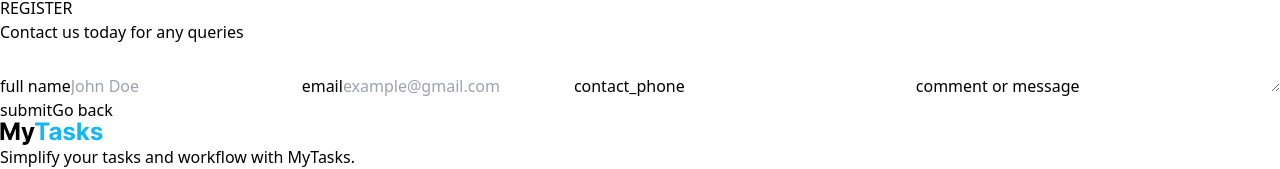
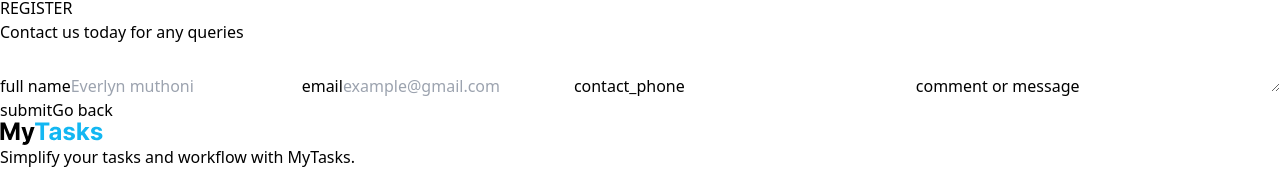
Before and after one commit to mutheeEverlyn/Task-Management, a React (Vite) app: page /contact-us in a window 1280 px wide. Shown: the part 389-558 px from the top of the page. Built offline with nearby package versions, Linux system fonts and the light colour scheme.

Commit message:
Update placeholder text in ContactUs form input

```diff
--- a/src/components/ContactUs.tsx
+++ b/src/components/ContactUs.tsx
@@ -45,7 +45,7 @@
         <form onSubmit={handleSubmit(onSubmit)} className="flex flex-col gap-5 mx-auto w-2/3 my-10 border-blue-400 rounded-md border-2 p-10">
           <label htmlFor="full_name"> full name</label>
           {errors.full_name && <p className='text-red-600'>{errors.full_name.message}</p>}
-          <input type="text" placeholder="John Doe" className="border-2 border-black rounded-md p-2" />
+          <input type="text" placeholder="Everlyn muthoni" className="border-2 border-black rounded-md p-2" />
 
           <label htmlFor="email">email</label>
           {errors.email && <p className='text-red-600'>{errors.email.message}</p>}
```
